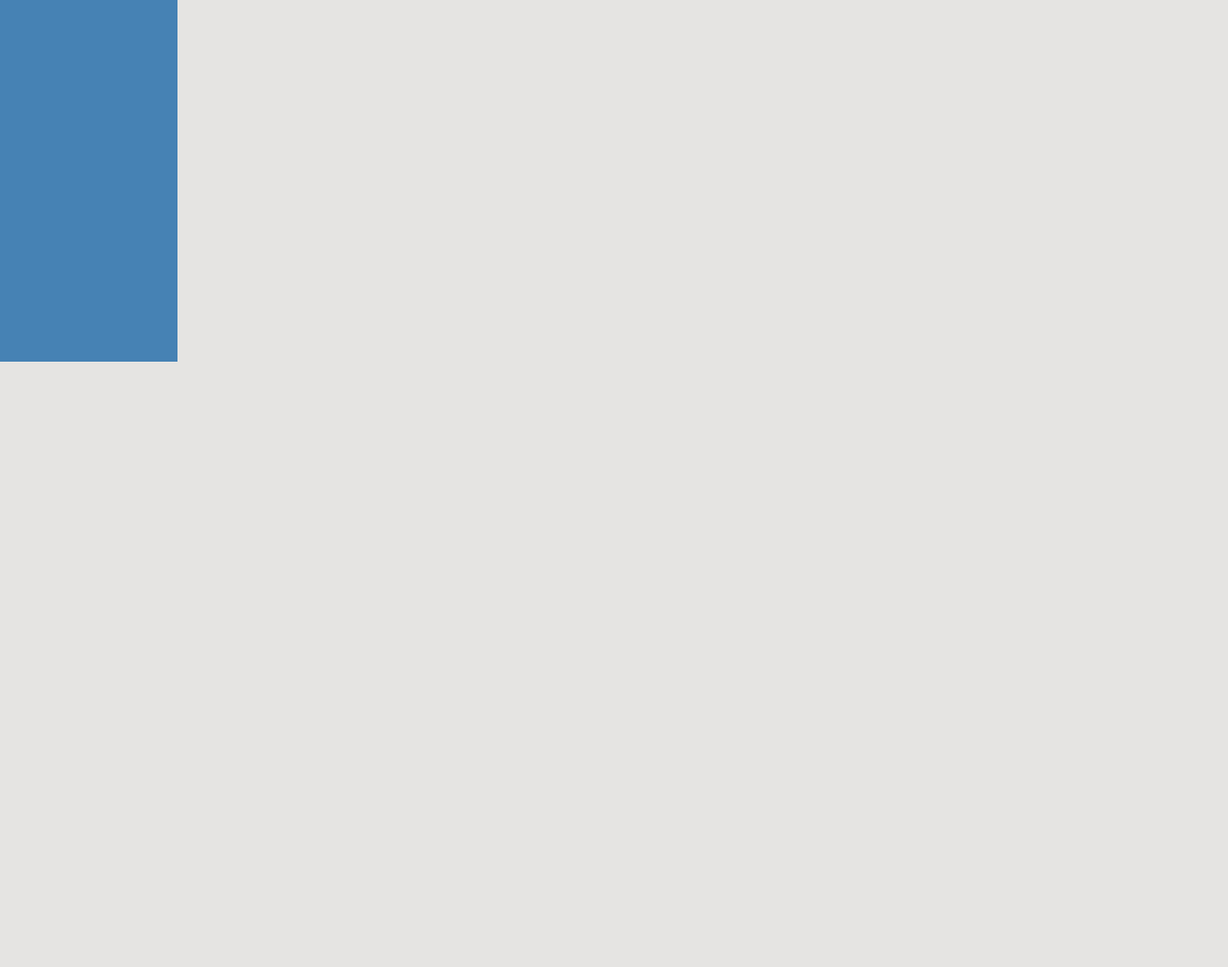
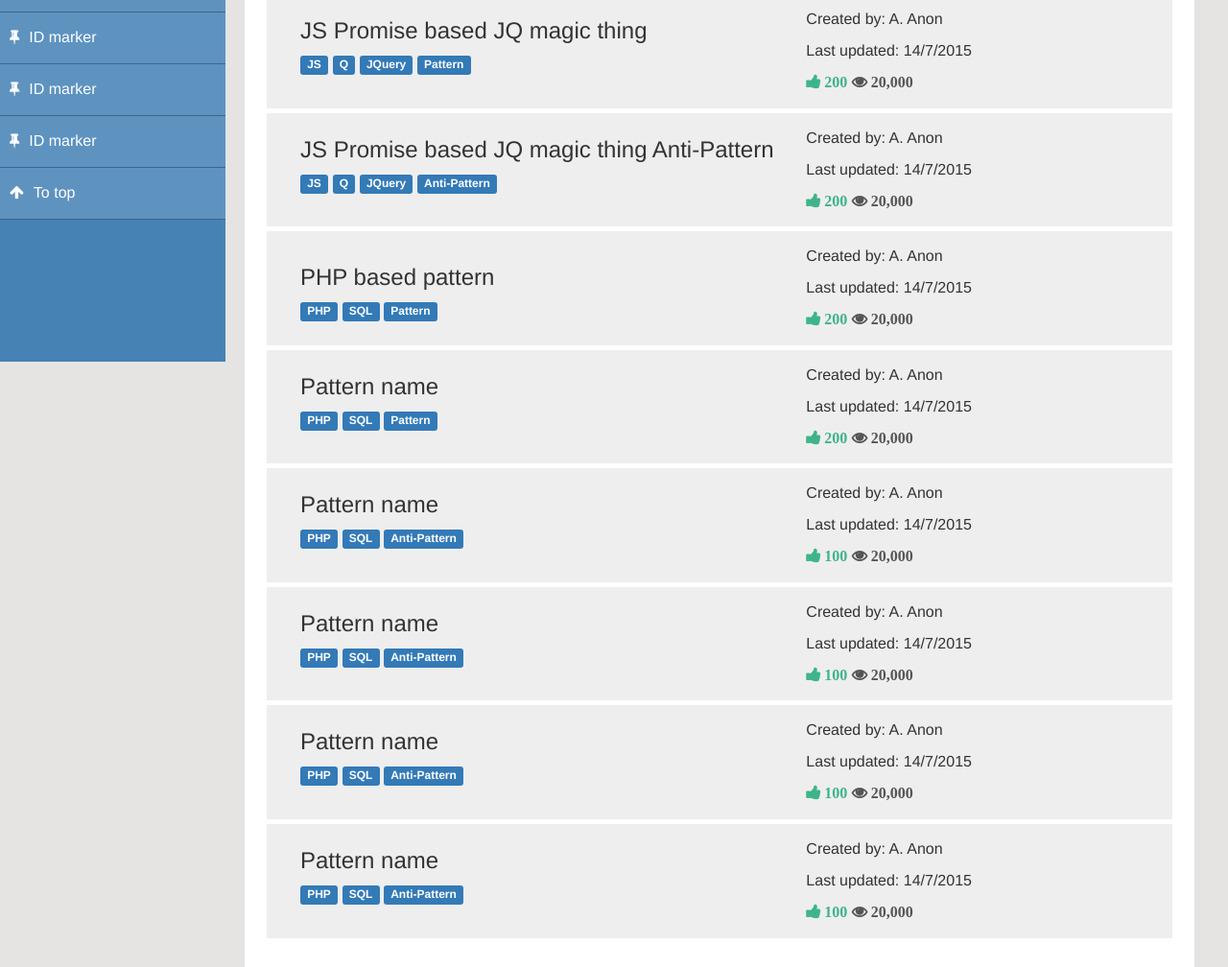
Before and after one commit to AWildDevAppears/DEAD-pattern-box, a website: page index.html at #/home in a window 1280 px wide. Shown: the part 423-1431 px from the top of the page at 96% size. Before the commit the page ends 800 px from the top, so only its background shows below. Drawn offline with nearby package versions, Linux system fonts and the light colour scheme; some packages are replaced by stand-ins of ours; files that its build step writes are made by us from their sources.

Commit message:
fiddle with * to make awesome

```diff
--- a/scss/base/_variables.scss
+++ b/scss/base/_variables.scss
@@ -1,3 +1,4 @@
 // colors
 $brand-color1:  #E5E4E2; // platinum
 $brand-color2:  #C9FFF6; // light cyan
+$brand-color3:  #3EB489; // mint green
--- a/scss/component/_forms.scss
+++ b/scss/component/_forms.scss
@@ -4,8 +4,9 @@
   margin: 20px 0;
   background-color: $gray-lighter;
   border: solid 1px $gray-light;
+  border-radius: 5px 0 0 5px;
   border-right: none;
   padding: 10px;
   padding-right: 30px;
-  border-radius: 5px 0 0 5px;
+  z-index: 1;
 }
--- /dev/null
+++ b/scss/component/_items.scss
@@ -0,0 +1,29 @@
+.list {
+  list-style: none;
+  padding: 0;
+}
+
+.list__item {
+  padding: 5px 20px;
+  background-color: $gray-lighter;
+  margin-bottom: 5px;
+  cursor: pointer;
+
+  &.row {
+    margin-left: 3px;
+     margin-right: 3px;
+  }
+
+  i {
+    font-weight: 600;
+    color: $gray;
+  }
+}
+
+.item__subsection {
+  padding-top: 10px;
+}
+
+i.icon-pos {
+  color: $brand-color3;
+}
--- a/scss/component/_side-menu.scss
+++ b/scss/component/_side-menu.scss
@@ -1,24 +1,75 @@
 .side-menu {
   background-color: $navbar-default-bg;
+  position: fixed;
   height: 100vh;
-  position: fixed;
-  padding: 20px;
-  width: 200px;
+  padding: 0;
+  width: 250px;
 }
 
 .side-menu__header {
   margin: 0;
+  background-color: darken($navbar-default-bg, 10%);
+  border-bottom: 1px solid $gray;
+  padding: 40px;
+  text-align: center;
+  color: #fff;
   margin-bottom: 20px;
 }
 
+.side-menu__nav {
+  padding: 0;
+  padding-left: 15px;
+}
+
+.nav__item {
+  color: #fff;
+  padding: 15px 10px;
+  background-color: lighten($navbar-default-bg, 7%);
+  border-bottom: solid 1px darken($navbar-default-bg, 10%);
+  cursor: pointer;
+
+  i {
+    margin-right: 10px;
+  }
+
+  &:first-child {
+    border-top: solid 1px darken($navbar-default-bg, 10%);
+  }
+
+  &:hover {
+    background-color: lighten($navbar-default-bg, 3%);
+  }
+
+  &.selected {
+    background-color: darken($navbar-default-bg, 5%);
+  }
+}
+
 .content {
-  margin-left: 210px;
+  margin-left: 250px;
   margin-right: 30px;
 }
 
-@media(max-width: $screen-xs) {
+.content__container {
+  background-color: #fff;
+  margin: 80px 20px 0;
+  padding: 20px;
+
+  .jumbotron {
+    padding: 50px;
+  }
+}
+
+@media(max-width: $screen-lg) {
+  .content__container {
+    margin: 0;
+    padding: 0;
+  }
+}
+
+@media(max-width: $screen-sm) {
   .content {
     margin: 0 ($grid-gutter-width / 2); // stop content from sinking into the row
-    padding-left: 10px;
+    padding-left: 5px;
   }
 }
--- a/scss/main.scss
+++ b/scss/main.scss
@@ -2,11 +2,13 @@
 @import "base/variables";
 
 @import "component/card";
+@import "component/items";
 @import "component/forms";
 @import "component/side-menu";
 
 body {
   background: $brand-color1;
+  font-size: 16px;
 }
 
 @media (max-width: $screen-sm) {
--- a/shared/directives/side-menu.html
+++ b/shared/directives/side-menu.html
@@ -1,10 +1,16 @@
 <div class="side-menu">
-  <h1 class="side-menu__header">PB</h1>
-  <ul class="list-unstyled">
-    <li>item</li>
-    <li>item</li>
-    <li>item</li>
-    <li>item</li>
-    <li>item</li>
+  <h1 class="side-menu__header">
+  Logo / header here
+  </h1>
+
+  <ul class="side-menu__nav">
+    <li class="nav__item"><i class="fa fa-thumb-tack"></i>ID marker</li>
+    <li class="nav__item"><i class="fa fa-thumb-tack"></i>ID marker</li>
+    <li class="nav__item"><i class="fa fa-thumb-tack"></i>ID marker</li>
+    <li class="nav__item"><i class="fa fa-thumb-tack"></i>ID marker</li>
+    <li class="nav__item"><i class="fa fa-thumb-tack"></i>ID marker</li>
+    <li class="nav__item"><i class="fa fa-thumb-tack"></i>ID marker</li>
+    <li class="nav__item"><i class="fa fa-thumb-tack"></i>ID marker</li>
+    <li class="nav__item"><i class="fa fa-arrow-up"></i>To top</li>
   </ul>
 </div>
--- a/templates/home.html
+++ b/templates/home.html
@@ -1,2 +1,116 @@
-<h1>Pattern Box</h1>
-<p>The pattern management system, simply search for a language and a problem </p>
+<div class="content__container">
+  <div class="jumbotron">
+    <h1>Pattern Box</h1>
+    <p>The back end styleguide</p>
+  </div>
+
+  <h2>Most viewed patterns</h2>
+  <ul class="list">
+    <li class="list__item row" ui-sref="post">
+      <div class="col-md-7">
+        <h3>JS Promise based JQ magic thing</h3>
+        <div class="label label-primary">JS</div>
+        <div class="label label-primary">Q</div>
+        <div class="label label-primary">JQuery</div>
+        <div class="label label-primary">Pattern</div>
+      </div>
+      <div class="col-md-5 item__subsection">
+        <p>Created by: A. Anon</p>
+        <p>Last updated: 14/7/2015</p>
+        <p><i class="fa fa-thumbs-up icon-pos"> 200</i> <i class="fa fa-eye"> 20,000</i></p>
+      </div>
+    </li>
+    <li class="list__item row" ui-sref="post">
+      <div class="col-md-7">
+        <h3>JS Promise based JQ magic thing Anti-Pattern</h3>
+        <div class="label label-primary">JS</div>
+        <div class="label label-primary">Q</div>
+        <div class="label label-primary">JQuery</div>
+        <div class="label label-primary">Anti-Pattern</div>
+      </div>
+      <div class="col-md-5 item__subsection">
+        <p>Created by: A. Anon</p>
+        <p>Last updated: 14/7/2015</p>
+        <p><i class="fa fa-thumbs-up icon-pos"> 200</i> <i class="fa fa-eye"> 20,000</i></p>
+      </div>
+    </li>
+    <li class="list__item row" ui-sref="post">
+      <div class="col-md-7 item__subsection">
+        <h3>PHP based pattern</h3>
+        <div class="label label-primary">PHP</div>
+        <div class="label label-primary">SQL</div>
+        <div class="label label-primary">Pattern</div>
+      </div>
+      <div class="col-md-5 item__subsection">
+        <p>Created by: A. Anon</p>
+        <p>Last updated: 14/7/2015</p>
+        <p><i class="fa fa-thumbs-up icon-pos"> 200</i> <i class="fa fa-eye"> 20,000</i></p>
+      </div>
+    </li>
+    <li class="list__item row" ui-sref="post">
+      <div class="col-md-7">
+        <h3>Pattern name</h3>
+        <div class="label label-primary">PHP</div>
+        <div class="label label-primary">SQL</div>
+        <div class="label label-primary">Pattern</div>
+      </div>
+      <div class="col-md-5 item__subsection">
+        <p>Created by: A. Anon</p>
+        <p>Last updated: 14/7/2015</p>
+        <p><i class="fa fa-thumbs-up icon-pos"> 200</i> <i class="fa fa-eye"> 20,000</i></p>
+      </div>
+    </li>
+    <li class="list__item row" ui-sref="post">
+      <div class="col-md-7">
+        <h3>Pattern name</h3>
+        <div class="label label-primary">PHP</div>
+        <div class="label label-primary">SQL</div>
+        <div class="label label-primary">Anti-Pattern</div>
+      </div>
+      <div class="col-md-5 item__subsection">
+        <p>Created by: A. Anon</p>
+        <p>Last updated: 14/7/2015</p>
+        <p><i class="fa fa-thumbs-up icon-pos"> 100</i> <i class="fa fa-eye"> 20,000</i></p>
+      </div>
+    </li>
+    <li class="list__item row" ui-sref="post">
+      <div class="col-md-7">
+        <h3>Pattern name</h3>
+        <div class="label label-primary">PHP</div>
+        <div class="label label-primary">SQL</div>
+        <div class="label label-primary">Anti-Pattern</div>
+      </div>
+      <div class="col-md-5 item__subsection">
+        <p>Created by: A. Anon</p>
+        <p>Last updated: 14/7/2015</p>
+        <p><i class="fa fa-thumbs-up icon-pos"> 100</i> <i class="fa fa-eye"> 20,000</i></p>
+      </div>
+    </li>
+      <li class="list__item row" ui-sref="post">
+      <div class="col-md-7">
+        <h3>Pattern name</h3>
+        <div class="label label-primary">PHP</div>
+        <div class="label label-primary">SQL</div>
+        <div class="label label-primary">Anti-Pattern</div>
+      </div>
+      <div class="col-md-5 item__subsection">
+        <p>Created by: A. Anon</p>
+        <p>Last updated: 14/7/2015</p>
+        <p><i class="fa fa-thumbs-up icon-pos"> 100</i> <i class="fa fa-eye"> 20,000</i></p>
+      </div>
+    </li>
+      <li class="list__item row" ui-sref="post">
+      <div class="col-md-7">
+        <h3>Pattern name</h3>
+        <div class="label label-primary">PHP</div>
+        <div class="label label-primary">SQL</div>
+        <div class="label label-primary">Anti-Pattern</div>
+      </div>
+      <div class="col-md-5 item__subsection">
+        <p>Created by: A. Anon</p>
+        <p>Last updated: 14/7/2015</p>
+        <p><i class="fa fa-thumbs-up icon-pos"> 100</i> <i class="fa fa-eye"> 20,000</i></p>
+      </div>
+    </li>
+  </ul>
+</div>
```
